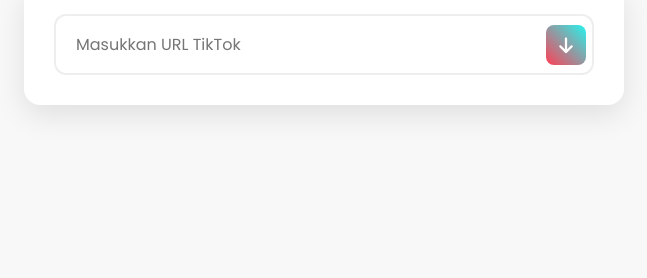
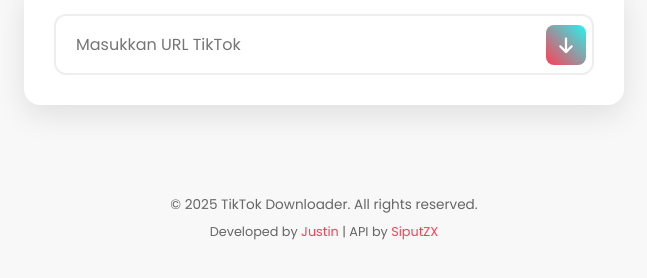
Before and after one commit to ItzUser/toktok, a plain HTML site: page index.html in a window 1280 px wide. Shown: the part 190-468 px from the top of the page, without its empty margins (316-963 px from the left). Drawn offline with Linux system fonts and the light colour scheme.

Commit message:
Update index.html

```diff
--- a/index.html
+++ b/index.html
@@ -262,6 +262,34 @@
       100% { transform: rotate(360deg); }
     }
 
+    .footer {
+      margin-top: 40px;
+      text-align: center;
+      color: #666;
+      font-size: 0.85rem;
+      padding: 20px 0;
+      width: 100%;
+    }
+
+    .copyright {
+      margin-bottom: 8px;
+    }
+
+    .credits {
+      font-size: 0.8rem;
+    }
+
+    .credit-link {
+      color: var(--primary);
+      text-decoration: none;
+      transition: color 0.3s;
+    }
+
+    .credit-link:hover {
+      color: var(--secondary);
+      text-decoration: underline;
+    }
+
     @media (max-width: 600px) {
       .header {
         margin-bottom: 20px;
@@ -273,6 +301,11 @@
 
       .input-card, .preview-card {
         padding: 20px;
+      }
+
+      .footer {
+        margin-top: 30px;
+        padding: 15px 0;
       }
     }
   </style>
@@ -328,6 +361,15 @@
     </div>
   </div>
 
+  <footer class="footer">
+    <div class="copyright">
+      &copy; 2025 TikTok Downloader. All rights reserved.
+    </div>
+    <div class="credits">
+      Developed by <a href="#" class="credit-link">Justin</a> | API by <a href="https://api.siputzx.my.id" class="credit-link">SiputZX</a>
+    </div>
+  </footer>
+
   <script>
     let videoUrlHD = "";
     let videoUrlNormal = "";
@@ -340,7 +382,6 @@
         return;
       }
 
-      // Show loading indicator
       document.getElementById("loadingIndicator").style.display = "block";
       document.getElementById("previewContainer").style.display = "none";
 
@@ -349,9 +390,8 @@
       try {
         const response = await fetch(apiUrl);
         const result = await response.json();
-        console.log(result); // Debugging
+        console.log(result);
 
-        // Hide loading indicator
         document.getElementById("loadingIndicator").style.display = "none";
 
         if (result.success && result.data) {
@@ -359,8 +399,8 @@
           const metadata = result.data.metadata;
 
           const videos = download.video;
-          videoUrlHD = videos[1] || "";
-          videoUrlNormal = videos[0] || "";
+          videoUrlHD = videos[0] || "";
+          videoUrlNormal = videos[1] || "";
           audioUrl = download.audio || "";
 
           if (videoUrlHD) {
@@ -374,10 +414,9 @@
           }
         } else {
           showNotification("Gagal mengambil data. Pastikan URL benar.");
-          console.log(result); // Debugging jika error
+          console.log(result);
         }
       } catch (error) {
-        // Hide loading indicator
         document.getElementById("loadingIndicator").style.display = "none";
         showNotification("Terjadi kesalahan saat mengambil data.");
         console.error(error);
```
